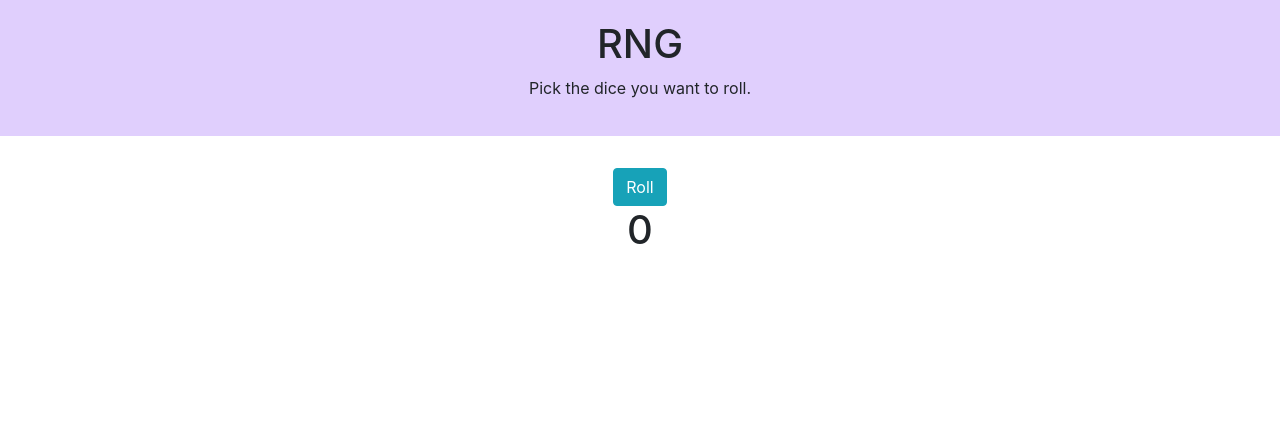
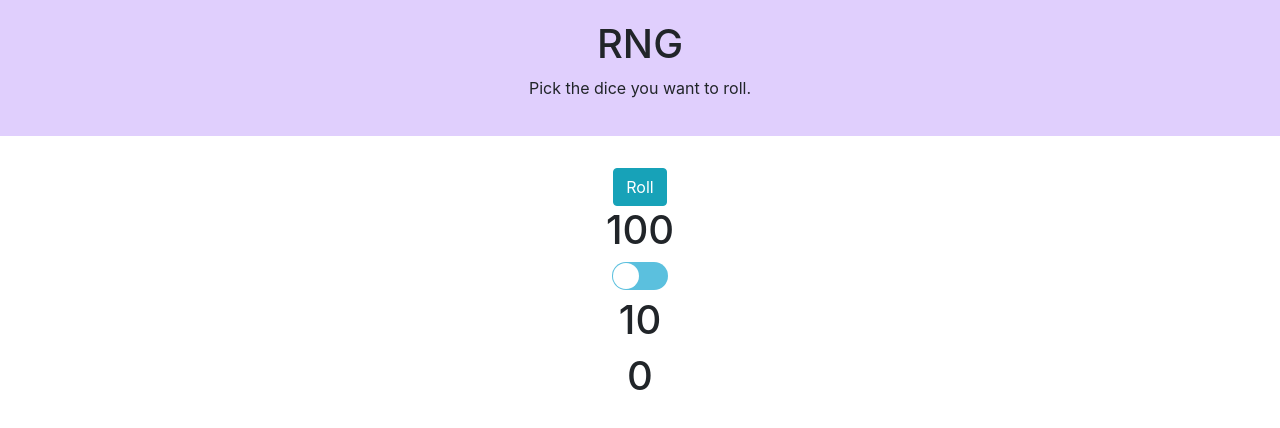
Before and after one commit to nmegrant/random_number_generator, a React (Create React App) app: page / in a window 1280 px wide. Shown: the top 428 px of the page. Built offline with nearby package versions, Linux system fonts and the light colour scheme.

Commit message:
Swtich between roll 10 and 100 working

```diff
--- a/src/App.js
+++ b/src/App.js
@@ -7,17 +7,13 @@ import Switch from "react-switch";
 
 function App() {
   const [roll, setRoll] = useState(0);
-  // const [ten, setTen] = useState(false);
+  const [ten, setTen] = useState(false);
 
-  // const value = ten ? 10 : 100;
+  const value = ten ? 10 : 100;
 
   function rollDice() {
-    setRoll(Math.floor(Math.random() * 10));
+    setRoll(Math.floor(Math.random() * value));
   }
-
-  // function handleChange(checked) {
-  //   setTen(!checked);
-  // }
 
   return (
     <div className="App">
@@ -25,16 +21,16 @@ function App() {
       <Button variant="info" onClick={rollDice}>
         Roll
       </Button>
-      {/* <h1>100</h1>
+      <h1>100</h1>
       <Switch
-        checked={false}
-        onChange={handleChange}
+        checked={ten}
+        onChange={() => setTen(!ten)}
         checkedIcon={false}
         uncheckedIcon={false}
         onColor="#5bc0de"
         offColor="#5bc0de"
       />
-      <h1>10</h1> */}
+      <h1>10</h1>
       <h1>{roll}</h1>
     </div>
   );
```
